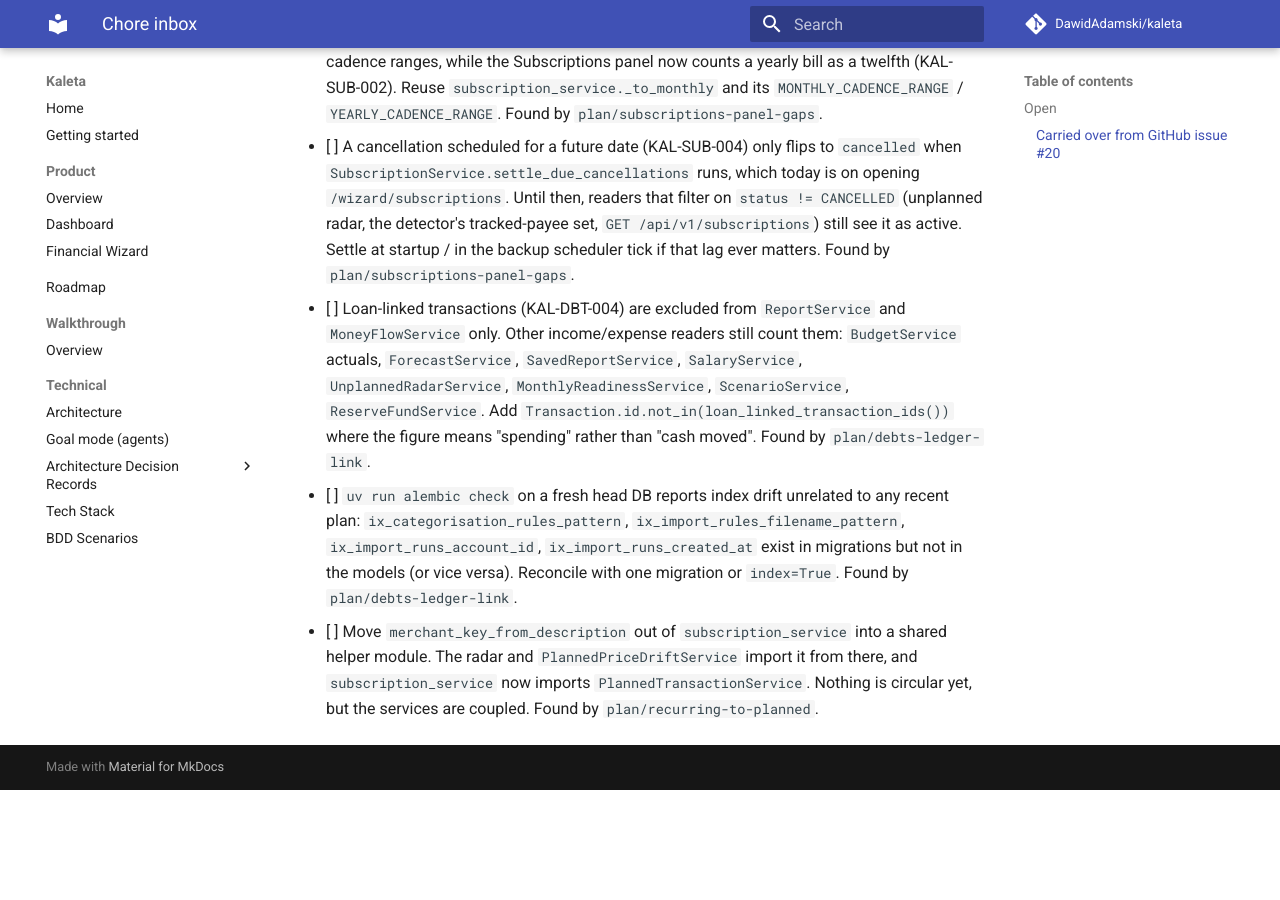
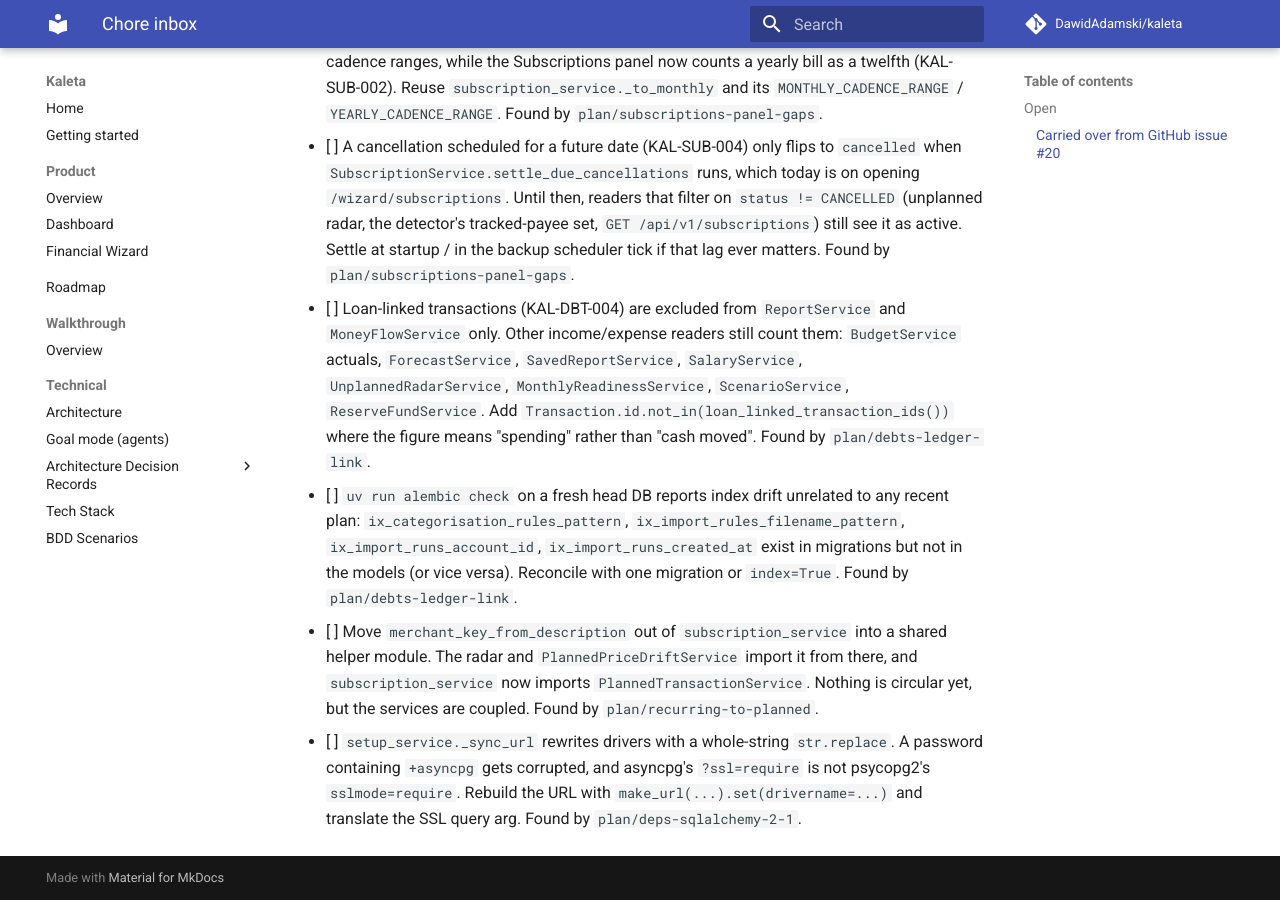
Before and after one commit to DawidAdamski/kaleta, an MkDocs documentation site: the page built from docs/plans/chores.md, in a window 1280 px wide and 900 px high, scrolled down 3918 px. Built offline with MkDocs 1.6.1 and Material for MkDocs 9.7.7, drawn with Linux system fonts in a browser that asks for light colours; comment, search, counter and statistics services are not loaded; before the commit the page ends 4708 px from its top, so only the background shows below that.

Commit message:
docs(chores): note _sync_url substring replace and ssl query arg
Co-Authored-By: Claude Opus 5.5 <noreply@anthropic.com>
Claude-Session: https://claude.ai/code/session_01G13kNHdWULrLSsKUgiuQjH

```diff
--- a/docs/plans/chores.md
+++ b/docs/plans/chores.md
@@ -216,3 +216,8 @@ check it still reproduces before acting on it.
       it from there, and `subscription_service` now imports
       `PlannedTransactionService`. Nothing is circular yet, but the services
       are coupled. Found by `plan/recurring-to-planned`.
+- [ ] `setup_service._sync_url` rewrites drivers with a whole-string
+      `str.replace`. A password containing `+asyncpg` gets corrupted, and
+      asyncpg's `?ssl=require` is not psycopg2's `sslmode=require`. Rebuild the
+      URL with `make_url(...).set(drivername=...)` and translate the SSL query
+      arg. Found by `plan/deps-sqlalchemy-2-1`.
```
